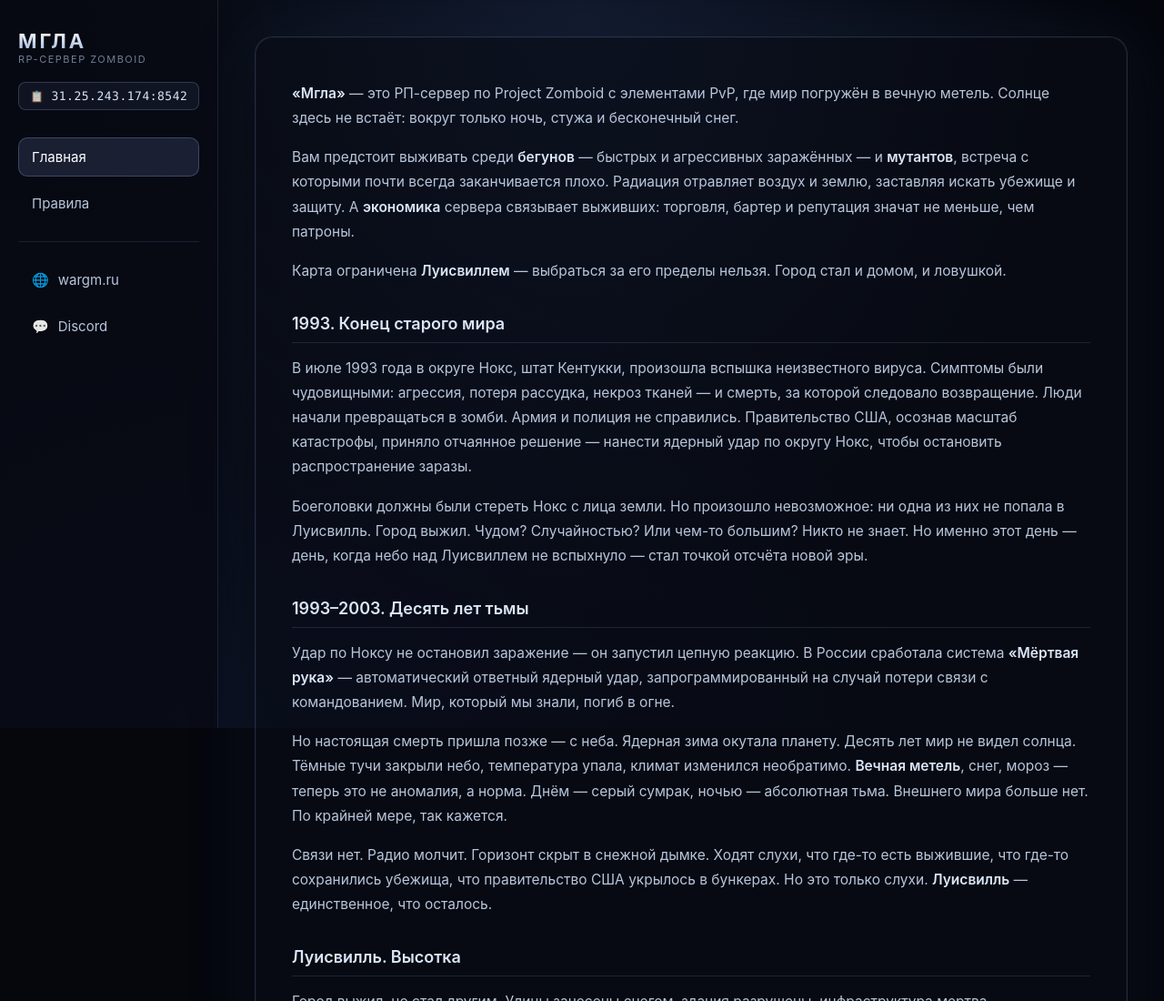
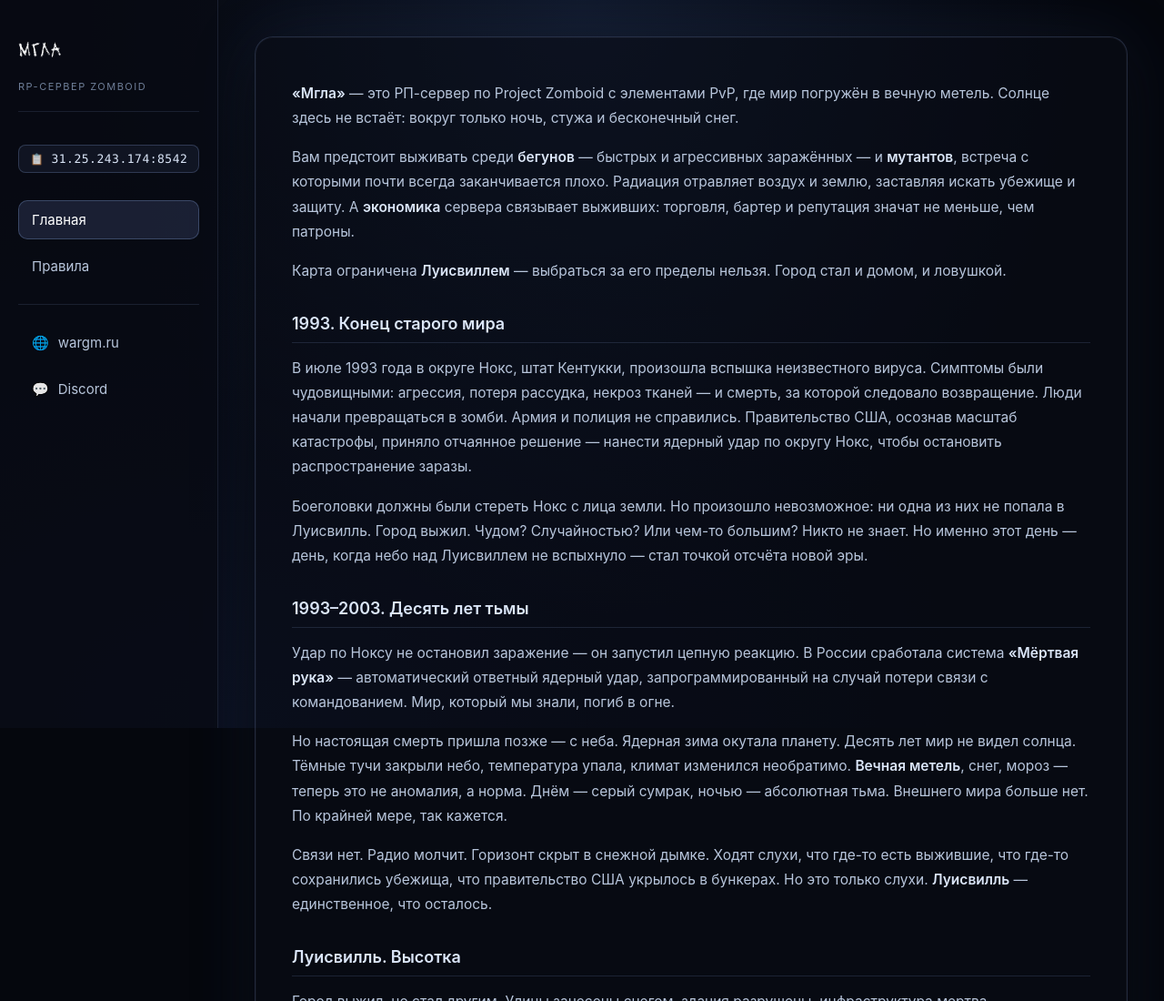
Before and after one commit to eugene-binbash/Mgla, a plain HTML site: page index.html in a window 1280 px wide. Shown: the top 1100 px of the page at 91% size. Drawn offline with Linux system fonts and the light colour scheme.

Commit message:
Update index.html

```diff
--- a/index.html
+++ b/index.html
@@ -3,7 +3,8 @@
 <head>
   <meta charset="UTF-8">
   <meta name="viewport" content="width=device-width, initial-scale=1.0">
-  <title>Мгла — RP-сервер Zomboid</title>
+  <title>Мгла — RP-сервер Project Zomboid</title>
+  <link rel="icon" type="image/x-icon" href="111222.ico">
   <style>
     * {
       margin: 0;
@@ -52,6 +53,7 @@
       overflow-y: auto;
     }
 
+    /* Кликабельный логотип */
     .brand-link {
       display: block;
       text-decoration: none;
@@ -60,21 +62,18 @@
       outline-offset: 4px;
     }
 
-    .brand-link:hover .brand { filter: brightness(1.15); }
-
-    .brand {
-      font-size: 22px;
-      font-weight: 700;
-      letter-spacing: 3px;
-      text-transform: uppercase;
-      background: linear-gradient(180deg, #ffffff, #9fb6dd);
-      -webkit-background-clip: text;
-      background-clip: text;
-      -webkit-text-fill-color: transparent;
-      transition: filter 0.2s;
+    .brand-logo {
+      display: block;
+      height: 48px;
+      width: auto;
+      max-width: 100%;
+      object-fit: contain;
+      transition: filter 0.2s, opacity 0.2s;
     }
 
-    .brand-link:hover .brand-sub { color: #9fb6dd; }
+    .brand-link:hover .brand-logo {
+      filter: brightness(1.15);
+    }
 
     .brand-sub {
       display: block;
@@ -82,9 +81,14 @@
       letter-spacing: 1.5px;
       text-transform: uppercase;
       color: #6f7f99;
-      margin-bottom: 6px;
+      margin-top: 8px;
+      margin-bottom: 24px;
+      padding-bottom: 20px;
+      border-bottom: 1px solid rgba(160, 190, 255, 0.12);
       transition: color 0.2s;
     }
+
+    .brand-link:hover .brand-sub { color: #9fb6dd; }
 
     /* ===== IP-адрес ===== */
     .server-ip {
@@ -221,7 +225,7 @@
       }
 
       .brand-link { margin: 0 12px 0 0; }
-      .brand { font-size: 18px; }
+      .brand-logo { height: 36px; }
       .brand-sub { display: none; }
 
       .server-ip {
@@ -252,7 +256,7 @@
   <!-- ===== Левое меню ===== -->
   <aside class="sidebar">
     <a href="index.html" class="brand-link">
-      <span class="brand">Мгла</span>
+      <img src="logo.png" alt="Мгла" class="brand-logo">
       <span class="brand-sub">RP-сервер Zomboid</span>
     </a>
 
```
